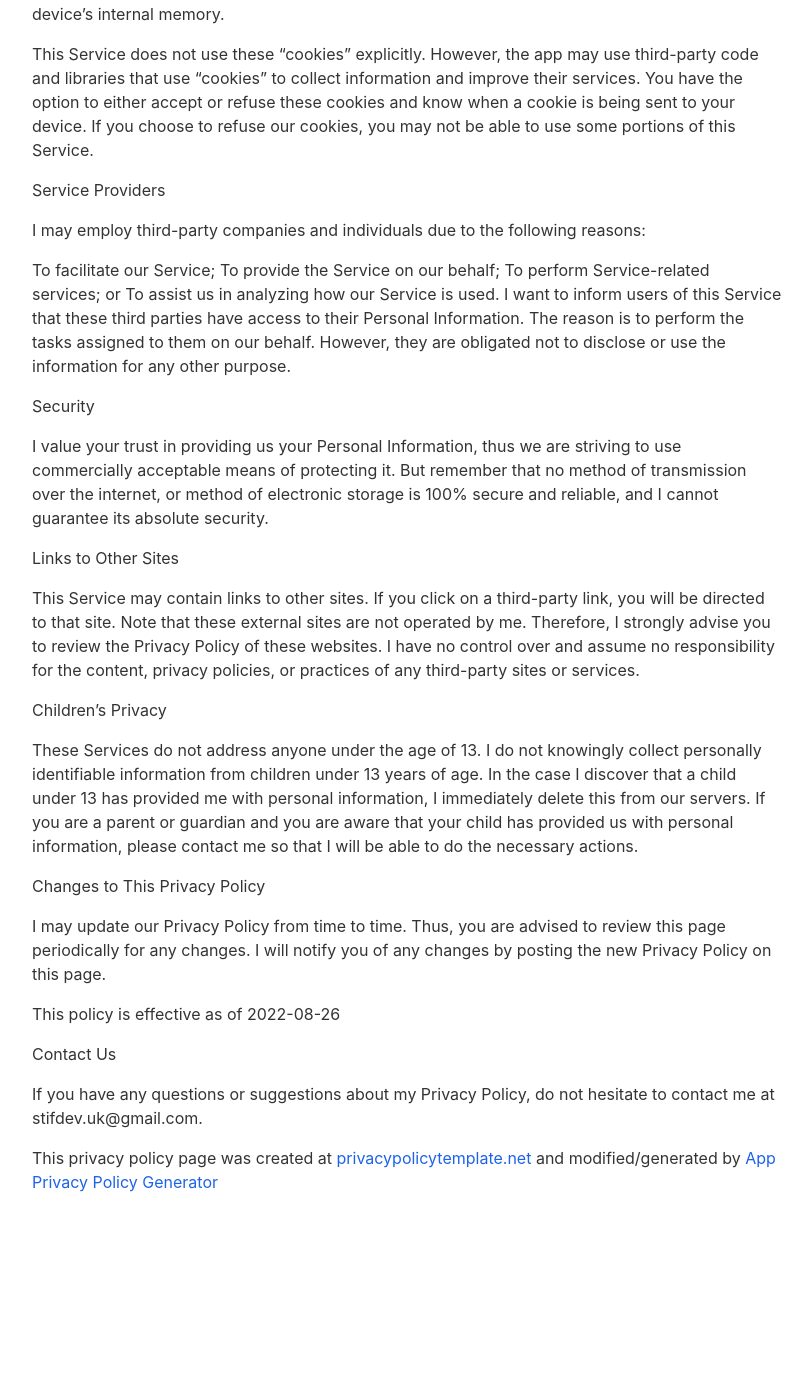
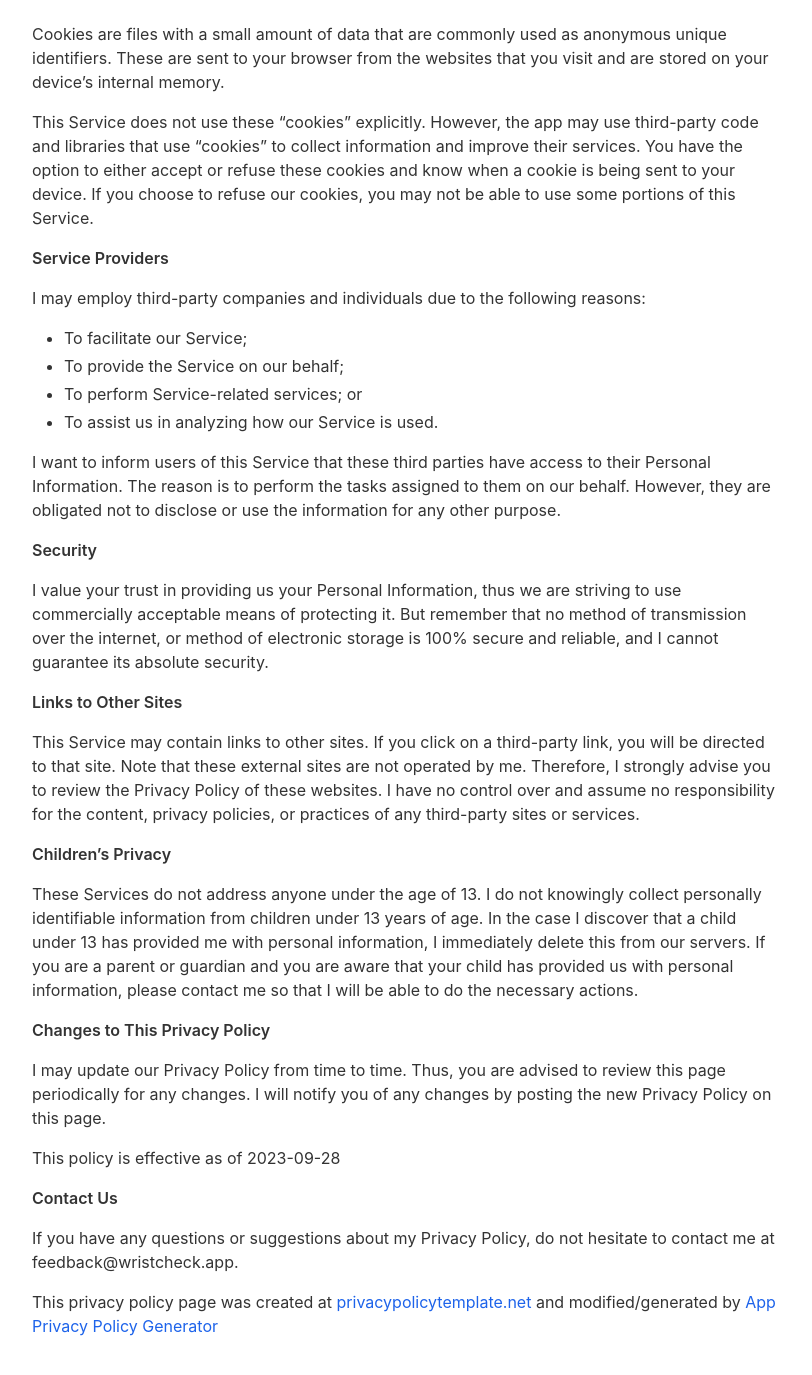
Before and after one commit to Stif-UK/getWristCheck, a Jekyll site: the page built from _pages/privacypolicy.md, in a window 1280 px wide and 1400 px high, scrolled down 1149 px. Shown: the top 1375 px of the window, without its empty margins (233-1045 px from the left). Built offline with Jekyll 4.4.1, drawn with Linux system fonts in a browser that asks for light colours; nearby versions of some CDN libraries; before the commit the page ends 2413 px from its top, so only the background shows below that; some of the changed text lies outside the part shown.

Commit message:
update to wristcheck privacy policy

```diff
--- a/_pages/privacypolicy.md
+++ b/_pages/privacypolicy.md
@@ -5,10 +5,12 @@ include_in_header: false
 ---
 
 **Last updated**
-August 26 2022
+September 28th 2023
 
-## WristCheck Privacy Policy v1.0.0
+## WristCheck Privacy Policy v1.1.0
 ---
+**Privacy Policy**
+
 Grant Hutchison built the WristCheck app as an Ad Supported app. This SERVICE is provided by Grant Hutchison at no cost and is intended for use as is.
 
 This page is used to inform visitors regarding my policies with the collection, use, and disclosure of Personal Information if anyone decided to use my Service.
@@ -17,7 +19,7 @@ If you choose to use my Service, then you agree to the collection and use of inf
 
 The terms used in this Privacy Policy have the same meanings as in our Terms and Conditions, which are accessible at WristCheck unless otherwise defined in this Privacy Policy.
 
-Information Collection and Use
+**Information Collection and Use**
 
 For a better experience, while using our Service, I may require you to provide us with certain personally identifiable information. The information that I request will be retained on your device and is not collected by me in any way.
 
@@ -25,49 +27,51 @@ The app does use third-party services that may collect information used to ident
 
 Link to the privacy policy of third-party service providers used by the app
 
-* [Google Play Services](https://www.google.com/policies/privacy/)
-* [AdMob](https://support.google.com/admob/answer/6128543?hl=en)
+*   [Google Play Services](https://www.google.com/policies/privacy/)
+*   [AdMob](https://support.google.com/admob/answer/6128543?hl=en)
+*   [RevenueCat](https://www.revenuecat.com/privacy)
 
-Log Data
+**Log Data**
 
 I want to inform you that whenever you use my Service, in a case of an error in the app I collect data and information (through third-party products) on your phone called Log Data. This Log Data may include information such as your device Internet Protocol (“IP”) address, device name, operating system version, the configuration of the app when utilizing my Service, the time and date of your use of the Service, and other statistics.
 
-Cookies
+**Cookies**
 
 Cookies are files with a small amount of data that are commonly used as anonymous unique identifiers. These are sent to your browser from the websites that you visit and are stored on your device's internal memory.
 
 This Service does not use these “cookies” explicitly. However, the app may use third-party code and libraries that use “cookies” to collect information and improve their services. You have the option to either accept or refuse these cookies and know when a cookie is being sent to your device. If you choose to refuse our cookies, you may not be able to use some portions of this Service.
 
-Service Providers
+**Service Providers**
 
 I may employ third-party companies and individuals due to the following reasons:
 
-To facilitate our Service;
-To provide the Service on our behalf;
-To perform Service-related services; or
-To assist us in analyzing how our Service is used.
+*   To facilitate our Service;
+*   To provide the Service on our behalf;
+*   To perform Service-related services; or
+*   To assist us in analyzing how our Service is used.
+
 I want to inform users of this Service that these third parties have access to their Personal Information. The reason is to perform the tasks assigned to them on our behalf. However, they are obligated not to disclose or use the information for any other purpose.
 
-Security
+**Security**
 
 I value your trust in providing us your Personal Information, thus we are striving to use commercially acceptable means of protecting it. But remember that no method of transmission over the internet, or method of electronic storage is 100% secure and reliable, and I cannot guarantee its absolute security.
 
-Links to Other Sites
+**Links to Other Sites**
 
 This Service may contain links to other sites. If you click on a third-party link, you will be directed to that site. Note that these external sites are not operated by me. Therefore, I strongly advise you to review the Privacy Policy of these websites. I have no control over and assume no responsibility for the content, privacy policies, or practices of any third-party sites or services.
 
-Children’s Privacy
+**Children’s Privacy**
 
 These Services do not address anyone under the age of 13. I do not knowingly collect personally identifiable information from children under 13 years of age. In the case I discover that a child under 13 has provided me with personal information, I immediately delete this from our servers. If you are a parent or guardian and you are aware that your child has provided us with personal information, please contact me so that I will be able to do the necessary actions.
 
-Changes to This Privacy Policy
+**Changes to This Privacy Policy**
 
 I may update our Privacy Policy from time to time. Thus, you are advised to review this page periodically for any changes. I will notify you of any changes by posting the new Privacy Policy on this page.
 
-This policy is effective as of 2022-08-26
+This policy is effective as of 2023-09-28
 
-Contact Us
+**Contact Us**
 
-If you have any questions or suggestions about my Privacy Policy, do not hesitate to contact me at stifdev.uk@gmail.com.
+If you have any questions or suggestions about my Privacy Policy, do not hesitate to contact me at feedback@wristcheck.app.
 
-This privacy policy page was created at [privacypolicytemplate.net](https://privacypolicytemplate.net/) and modified/generated by [App Privacy Policy Generator](https://app-privacy-policy-generator.nisrulz.com/)
+This privacy policy page was created at [privacypolicytemplate.net](https://privacypolicytemplate.net) and modified/generated by [App Privacy Policy Generator](https://app-privacy-policy-generator.nisrulz.com/)
```
